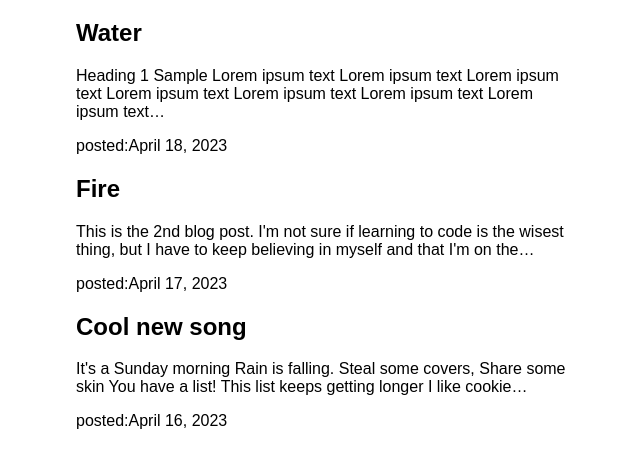
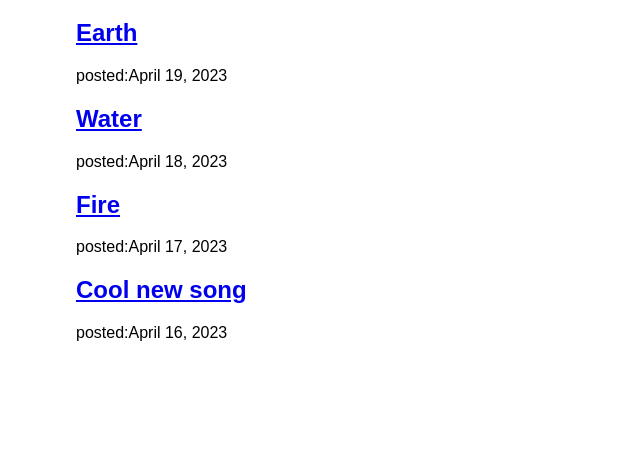
Before and after one commit to LAMEfreak/gatsby-tutorial, a Gatsby site: page /blog in a window 1280 px wide. Shown: the part 157-624 px from the top of the page, without its empty margins (314-954 px from the left). Built offline with nearby package versions, Linux system fonts and the light colour scheme; Gatsby itself is replaced by a stand-in of ours.

Commit message:
Gatsby Pt 6 - issues: post-4 render & slugs/links

```diff
--- /dev/null
+++ b/blog/post4.mdx
@@ -0,0 +1,11 @@
+---
+name: 'Earth'
+date: '2023-04-19'
+author: 'Weirong'
+slug: 'post-4'
+---
+
+### Heading 3 Sample
+
+`Cool`
+- What does this does do?
--- a/src/pages/blog.js
+++ b/src/pages/blog/index.js
@@ -1,20 +1,24 @@
 import * as React from "react";
-import Layout from "../components/layout";
-import Seo from "../components/seo";
-import { graphql } from "gatsby";
+import Layout from "../../components/layout";
+import Seo from "../../components/seo";
+import { Link, graphql } from "gatsby";
 
 const BlogPage = ({ data }) => {
   return (
     <Layout pageTitle="My Blog Posts">
-
-        {data.allMdx.nodes.map((post) => {
-          return <article key={post.id}>
-            <h2>{post.frontmatter.name}</h2>
-            <p>{post.excerpt}</p>
+      {data.allMdx.nodes.map((post) => {
+          console.log(post.frontmatter.name, post.frontmatter.slug);
+        return (
+          <article key={post.id}>
+            <h2>
+              <Link to={`/blog/${post.frontmatter.slug}`}>
+                {post.frontmatter.name}
+              </Link>
+            </h2>
             <p>posted:{post.frontmatter.date}</p>
-          </article>;
-        })}
-
+          </article>
+        );
+      })}
     </Layout>
   );
 };
@@ -25,17 +29,18 @@ export const query = graphql`
   query {
     allMdx(sort: { frontmatter: { date: DESC } }) {
       nodes {
-        id
-        excerpt
         frontmatter {
           date(formatString: "MMMM D, YYYY")
           name
+          slug
         }
+        excerpt
+        id
         parent {
           ... on File {
             id
             name
-            modifiedTime(formatString: "dddd m, yyyy")
+            modifiedTime(formatString: "DDDD M, YYYY")
           }
         }
       }
```
Also changed, not shown: src/components/seo.js (+10 -6 lines), src/pages/blog/{mdx.frontmatter__slug}.js (added, +28 -0 lines).
